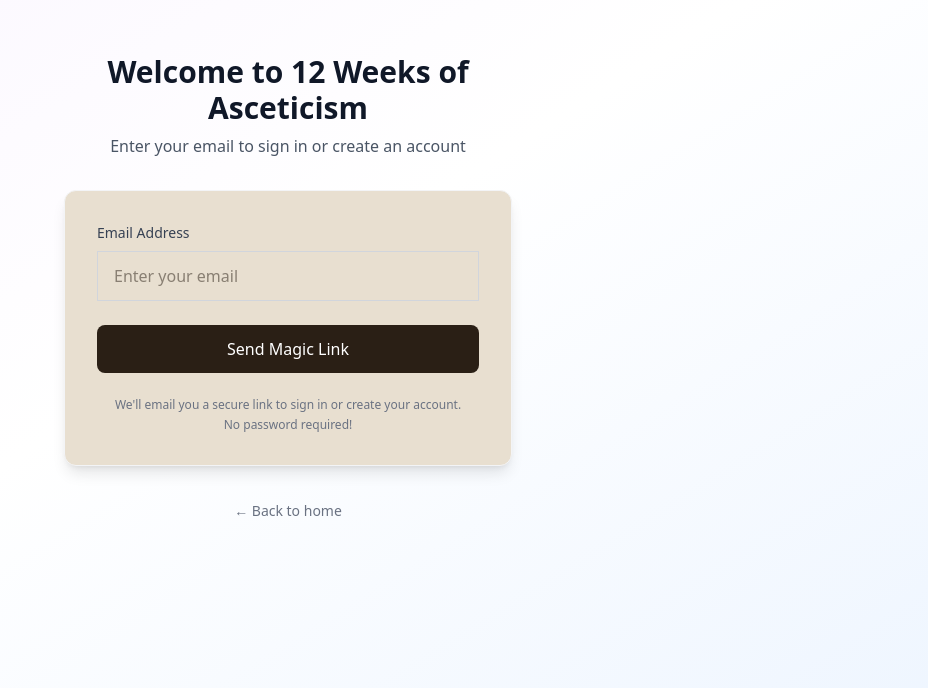
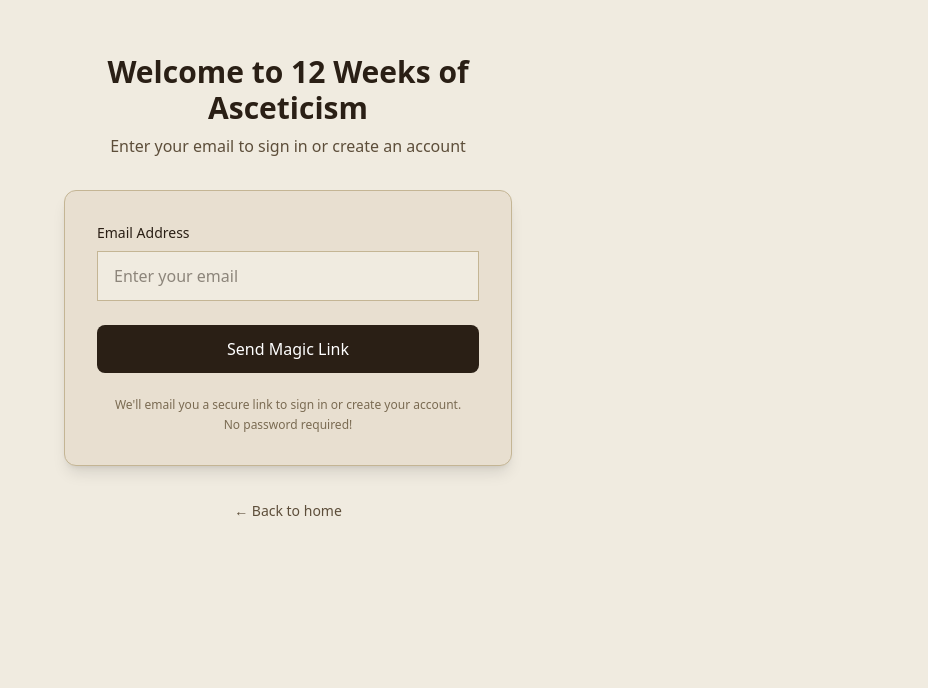
Before and after one commit to martinwinther/12-weeks-of-asceticism, a React (Vite) app: page /auth in a window 1280 px wide. Shown: the part 112-800 px from the top of the page, without its empty margins (352-1280 px from the left). Built offline with nearby package versions, Linux system fonts and the light colour scheme; no server answers; the HTML template or start-up script is replaced by a standard one.

Commit message:
enhance theme styles

```diff
--- a/src/components/ProgressTracker.jsx
+++ b/src/components/ProgressTracker.jsx
@@ -10,7 +10,7 @@ const ProgressTracker = ({ currentWeek, completedWeeks }) => (
         <div
           key={week}
           className={`w-6 h-6 rounded-full border-2 flex items-center justify-center font-mono text-xs
-            ${isCompleted ? 'bg-slate-600 border-slate-600 text-white' : isCurrent ? 'bg-slate-700 border-slate-700 text-white' : 'bg-white border-slate-300 text-slate-500'}`}
+            ${isCompleted ? 'bg-primary border-primary text-white' : isCurrent ? 'bg-accent border-accent text-white' : 'bg-surface border-accent text-muted'}`}
           title={`Week ${week}`}
         >
           {week}
--- a/src/index.css
+++ b/src/index.css
@@ -94,6 +94,12 @@ input, textarea, select {
 .theme-light .bg-primary { background-color: #334155 !important; }
 .theme-light .bg-primary\/10 { background-color: rgba(51, 65, 85, 0.1) !important; }
 .theme-light .bg-primary\/20 { background-color: rgba(51, 65, 85, 0.2) !important; }
+.theme-light .bg-error { background-color: rgba(239, 68, 68, 0.1) !important; }
+.theme-light .border-error { border-color: rgba(239, 68, 68, 0.3) !important; }
+.theme-light .text-error { color: #dc2626 !important; }
+.theme-light .bg-success { background-color: rgba(34, 197, 94, 0.1) !important; }
+.theme-light .border-success { border-color: rgba(34, 197, 94, 0.3) !important; }
+.theme-light .text-success { color: #16a34a !important; }
 
 .theme-dark {
   background-color: #0f172a;
@@ -113,6 +119,12 @@ input, textarea, select {
 .theme-dark .bg-white\/80, .theme-dark .bg-white\/90, .theme-dark .bg-white\/95 {
   background-color: rgba(30, 41, 59, 0.9) !important;
 }
+.theme-dark .bg-error { background-color: rgba(239, 68, 68, 0.15) !important; }
+.theme-dark .border-error { border-color: rgba(239, 68, 68, 0.4) !important; }
+.theme-dark .text-error { color: #f87171 !important; }
+.theme-dark .bg-success { background-color: rgba(34, 197, 94, 0.15) !important; }
+.theme-dark .border-success { border-color: rgba(34, 197, 94, 0.4) !important; }
+.theme-dark .text-success { color: #4ade80 !important; }
 
 .theme-monastic {
   background-color: #f0ebe0;
@@ -131,3 +143,9 @@ input, textarea, select {
 .theme-monastic .bg-white\/80, .theme-monastic .bg-white\/90, .theme-monastic .bg-white\/95 {
   background-color: rgba(232, 223, 208, 0.9) !important;
 }
+.theme-monastic .bg-error { background-color: rgba(239, 68, 68, 0.1) !important; }
+.theme-monastic .border-error { border-color: rgba(239, 68, 68, 0.3) !important; }
+.theme-monastic .text-error { color: #dc2626 !important; }
+.theme-monastic .bg-success { background-color: rgba(34, 197, 94, 0.1) !important; }
+.theme-monastic .border-success { border-color: rgba(34, 197, 94, 0.3) !important; }
+.theme-monastic .text-success { color: #16a34a !important; }
--- a/src/pages/AuthPage.jsx
+++ b/src/pages/AuthPage.jsx
@@ -39,21 +39,21 @@ const AuthPage = () => {
   };
 
   return (
-    <div className="min-h-screen flex items-center justify-center bg-gradient-to-br from-purple-50 via-white to-blue-50 px-4">
+    <div className="min-h-screen flex items-center justify-center bg-background px-4">
       <div className="max-w-md w-full space-y-8">
         <div className="text-center">
-          <h1 className="text-3xl font-bold text-gray-900 mb-2">
+          <h1 className="text-3xl font-bold text-primary mb-2">
             Welcome to 12 Weeks of Asceticism
           </h1>
-          <p className="text-gray-600">
+          <p className="text-accent">
             Enter your email to sign in or create an account
           </p>
         </div>
 
-        <div className="bg-white p-8 rounded-xl shadow-lg border border-gray-100">
+        <div className="bg-surface p-8 rounded-xl shadow-lg border border-accent">
           <form onSubmit={handleSubmit} className="space-y-6">
             <div>
-              <label htmlFor="email" className="block text-sm font-medium text-gray-700 mb-2">
+              <label htmlFor="email" className="block text-sm font-medium text-primary mb-2">
                 Email Address
               </label>
               <input
@@ -62,7 +62,7 @@ const AuthPage = () => {
                 value={email}
                 onChange={(e) => setEmail(e.target.value)}
                 placeholder="Enter your email"
-                className="w-full px-4 py-3 border border-gray-300 rounded-lg focus:ring-2 focus:ring-purple-500 focus:border-transparent transition-colors touch-manipulation"
+                className="w-full px-4 py-3 border border-accent rounded-lg focus:ring-2 focus:ring-primary focus:border-transparent transition-colors touch-manipulation bg-background text-primary placeholder:text-muted"
                 disabled={isLoading}
                 autoComplete="email"
                 autoCorrect="off"
@@ -72,14 +72,14 @@ const AuthPage = () => {
             </div>
 
             {error && (
-              <div className="p-3 bg-red-50 border border-red-200 rounded-lg">
-                <p className="text-red-600 text-sm">{error}</p>
+              <div className="p-3 bg-error border border-error rounded-lg">
+                <p className="text-error text-sm">{error}</p>
               </div>
             )}
 
             {message && (
-              <div className="p-3 bg-green-50 border border-green-200 rounded-lg">
-                <p className="text-green-600 text-sm">{message}</p>
+              <div className="p-3 bg-success border border-success rounded-lg">
+                <p className="text-success text-sm">{message}</p>
               </div>
             )}
 
@@ -94,7 +94,7 @@ const AuthPage = () => {
           </form>
 
           <div className="mt-6 text-center">
-            <div className="text-xs text-gray-500 space-y-1">
+            <div className="text-xs text-muted space-y-1">
               <p>We'll email you a secure link to sign in or create your account.</p>
               <p>No password required!</p>
             </div>
@@ -104,7 +104,7 @@ const AuthPage = () => {
         <div className="text-center">
           <Link
             to="/"
-            className="text-sm text-gray-500 hover:text-gray-700 transition-colors"
+            className="text-sm text-accent hover:text-primary transition-colors"
           >
             ← Back to home
           </Link>
--- a/src/pages/OverviewPage.jsx
+++ b/src/pages/OverviewPage.jsx
@@ -35,7 +35,7 @@ const OverviewPage = () => {
     let bgClass = "";
 
     if (!isAvailable) {
-      styles += "bg-gray-100 text-gray-400 border md:border-2 border-gray-200 cursor-not-allowed opacity-60";
+      styles += "bg-muted/20 text-muted border md:border-2 border-muted/30 cursor-not-allowed opacity-60";
       icon = "🔒";
     } else if (completionStatus.isFullyComplete) {
       // Fully complete: all practices + journal
@@ -206,8 +206,8 @@ const OverviewPage = () => {
               <span className="text-xs md:text-sm text-accent">Today</span>
             </div>
             <div className="flex items-center space-x-2">
-              <div className="w-6 h-6 md:w-8 md:h-8 bg-gray-100 border md:border-2 border-gray-200 rounded-md flex items-center justify-center opacity-60">
-                <span className="text-gray-400 text-xs">🔒</span>
+              <div className="w-6 h-6 md:w-8 md:h-8 bg-muted/20 border md:border-2 border-muted/30 rounded-md flex items-center justify-center opacity-60">
+                <span className="text-muted text-xs">🔒</span>
               </div>
               <span className="text-xs md:text-sm text-accent">Locked</span>
             </div>
```
